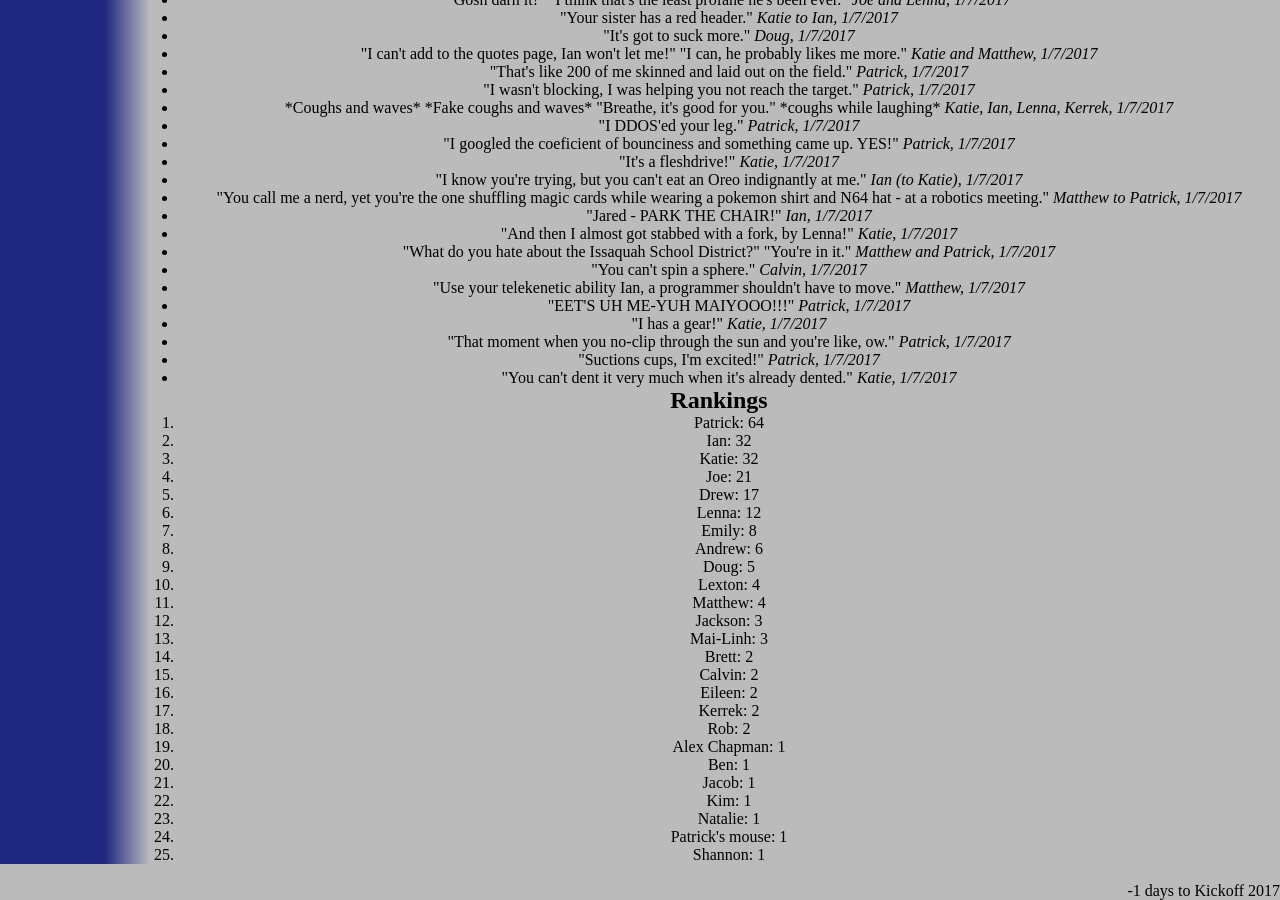
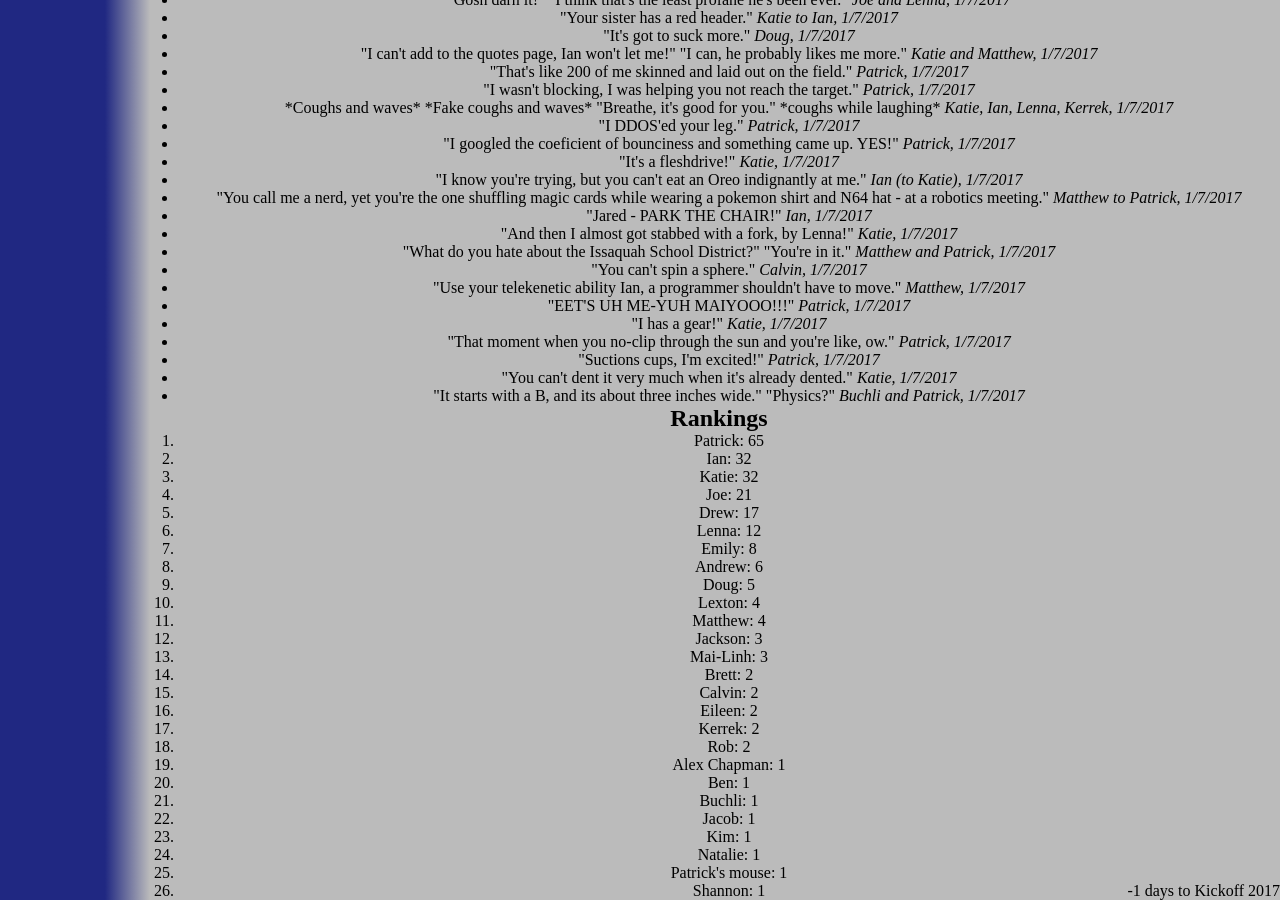
Before and after one commit to katiebugmoon/FRC4131.github.io, a Jekyll site: the page built from media/2017/quotes.html, in a window 1280 px wide and 900 px high, scrolled down 2887 px. Built offline with Jekyll 4.4.1, drawn with Linux system fonts in a browser that asks for light colours; nearby versions of some CDN libraries.

Commit message:
buchli quotes

```diff
--- a/media/2017/quotes.html
+++ b/media/2017/quotes.html
@@ -174,6 +174,7 @@ title: Build Season 2017 Quotes
 	<li>"That moment when you no-clip through the sun and you're like, ow." <i>Patrick, 1/7/2017</i></li>
 	<li>"Suctions cups, I'm excited!" <i>Patrick, 1/7/2017</i></li>
 	<li>"You can't dent it very much when it's already dented." <i>Katie, 1/7/2017</i></li>
+	<li>"It starts with a B, and its about three inches wide." "Physics?" <i>Buchli and Patrick, 1/7/2017</i></li>
 </ul>
 <h2>Rankings</h2>
 <ol id='rankings'></ol>
```
